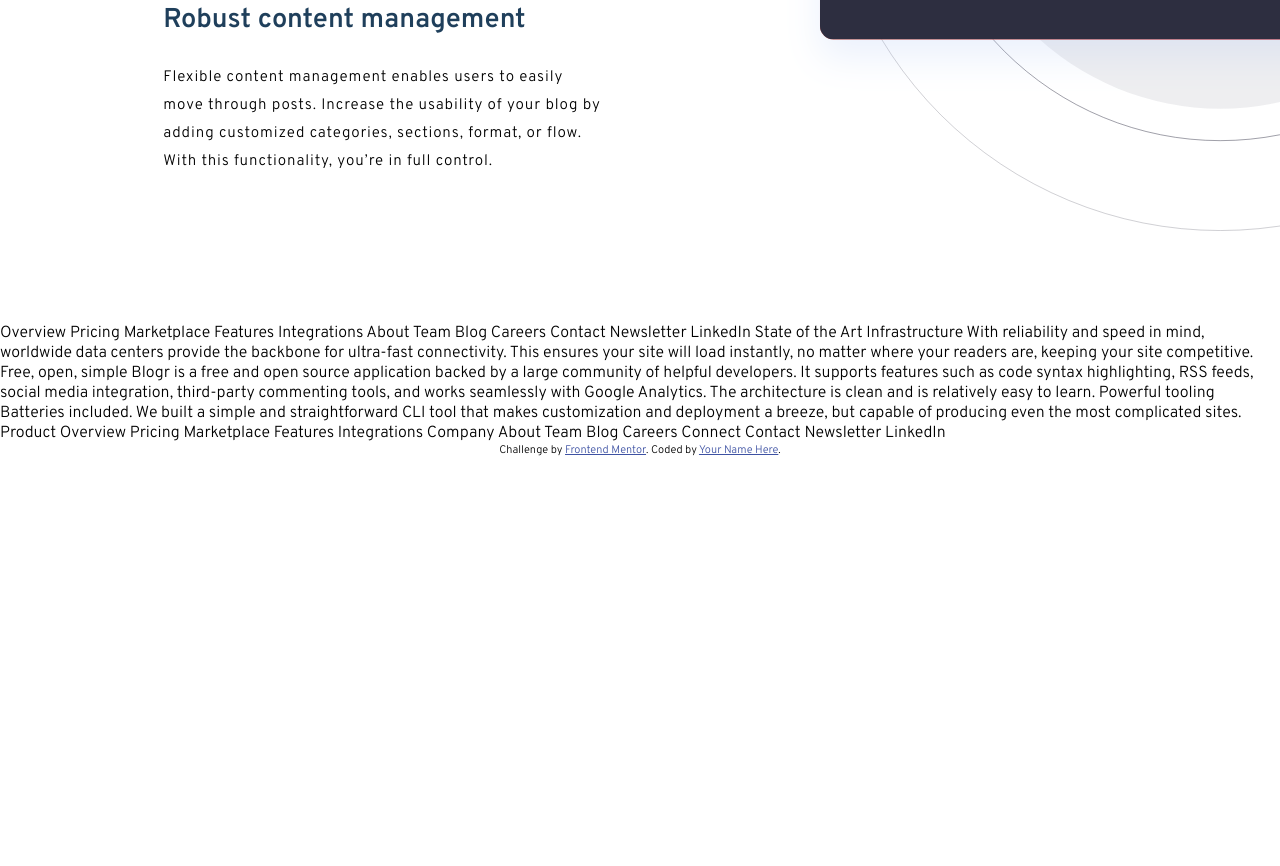
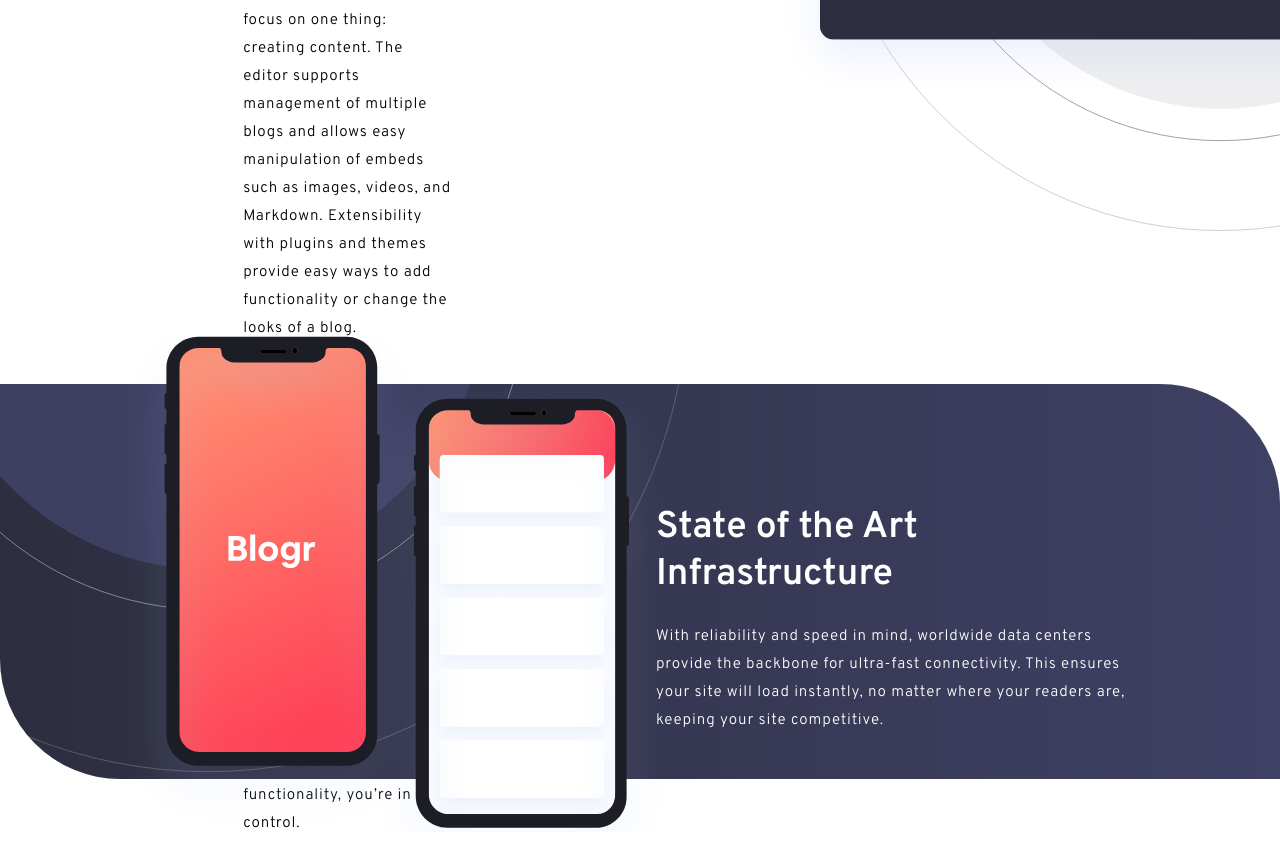
Before and after one commit to TimMartin13-Frontend-Mentor/blogr-landing-page, a website: page index.html in a window 1280 px wide. Shown: the part 1245-2111 px from the top of the page. Before the commit the page ends 1702 px from the top, so only its background shows below. Drawn offline with Linux system fonts and the light colour scheme; files whose address does not match are found by name.

Commit message:
Middle section desktop layout

```diff
--- a/index.html
+++ b/index.html
@@ -69,29 +69,38 @@
           by adding customized categories, sections, format, or flow. With this functionality, you’re in full control.</p>
       </article>
     </div>
-
-
-
+  </section>
+  <section class="infrastructure-container">
+    <div class="phones"></div>
+    <div class="blue-background">
+      <div class="infrastructure__text-container">
+        <article class="section__article">
+          <h2 class="infrastructure__heading white">State of the Art Infrastructure</h2>
+          <p class="section__paragraph white">With reliability and speed in mind, worldwide data centers provide the backbone for ultra-fast connectivity.
+            This ensures your site will load instantly, no matter where your readers are, keeping your site competitive.</p>
+        </article>
+      </div>
+    </div>
   </section>
 <!-- Product -->
-  Overview
+  <!-- Overview
   Pricing
   Marketplace
   Features
-  Integrations
+  Integrations -->
 
   <!-- Company -->
 
-  About
+  <!-- About
   Team
   Blog
-  Careers
+  Careers -->
 
   <!-- Connect -->
 
-  Contact
+  <!-- Contact
   Newsletter
-  LinkedIn
+  LinkedIn -->
 
 
 
@@ -101,11 +110,10 @@
 
 
 
-  State of the Art Infrastructure
-  With reliability and speed in mind, worldwide data centers provide the backbone for ultra-fast connectivity.
-  This ensures your site will load instantly, no matter where your readers are, keeping your site competitive.
 
-  Free, open, simple
+
+
+  <!-- Free, open, simple
   Blogr is a free and open source application backed by a large community of helpful developers. It supports
   features such as code syntax highlighting, RSS feeds, social media integration, third-party commenting tools,
   and works seamlessly with Google Analytics. The architecture is clean and is relatively easy to learn.
@@ -133,12 +141,12 @@
 
   Contact
   Newsletter
-  LinkedIn
+  LinkedIn -->
 
-  <div class="attribution">
+  <!-- <div class="attribution">
     Challenge by <a href="https://www.frontendmentor.io?ref=challenge" target="_blank">Frontend Mentor</a>.
     Coded by <a href="#">Your Name Here</a>.
-  </div>
+  </div> -->
   <script src="./js/main.js"></script>
 </body>
 </html>
--- a/sass/abstracts/_fonts.scss
+++ b/sass/abstracts/_fonts.scss
@@ -29,7 +29,8 @@
   font-size: 1.3rem;
 }
 
-.future__heading {
+.future__heading,
+.infrastructure__heading {
   font-size: 2.32rem;
   font-weight: 600;
 }
--- a/sass/components/__components-dir.scss
+++ b/sass/components/__components-dir.scss
@@ -1,4 +1,5 @@
 @forward "./button";
 @forward "./future";
 @forward "./hero";
+@forward "./infrastructure";
 @forward "./navbar";
--- a/sass/components/_future.scss
+++ b/sass/components/_future.scss
@@ -3,10 +3,10 @@
 
 .future-container {
   position: relative;
-  background: url("./../../images/illustration-editor-desktop.svg") no-repeat right;
+  background: url("./../images/illustration-editor-desktop.svg") no-repeat right;
   background-size: 65%;
   background-position: 49rem 4.7rem;
-  height: 60rem;
+  height: 60.8rem;
 }
 
 .future__heading {
--- /dev/null
+++ b/sass/components/_infrastructure.scss
@@ -0,0 +1,54 @@
+// Abstracts
+@use "./../abstracts/__abstracts-dir" as ab;
+
+.infrastructure-container {
+  position: relative;
+}
+
+.phones {
+  position: absolute;
+  background-image: url("./../images//illustration-phones.svg");
+  background-size: 100%;
+  background-position: 0rem -1.2rem;
+  width: 34rem;
+  height: 31rem;
+  overflow: visible;
+  margin-left: 7.8rem;
+  z-index: 1;
+}
+
+.blue-background {
+  position: absolute;
+  background: url("./../images/bg-pattern-circles.svg") no-repeat,
+              linear-gradient(to right, ab.$very-dark-gray-blue, ab.$very-dark-desaturated-blue);
+  background-size: 75%, 100%;
+  background-position: -17rem -36rem, 0rem 0rem;
+  width: 100%;
+  height: 24.7rem;
+  border-radius: 0 120px 0 120px;
+  margin-top: 3rem;
+}
+
+.infrastructure__text-container {
+  position: absolute;
+  right: 0;
+  width: 55%;
+  height: 24.7rem;
+}
+
+.section__article {
+  padding: 7.5rem 9.5rem 0 5rem;
+}
+
+.infrastructure__heading {
+  padding-bottom: 1.6rem;
+}
+
+.section__title {
+  padding-bottom: 1.7rem;
+  color: ab.$very-dark-blue;
+}
+
+.white {
+  color: ab.$white;
+}
```
Also changed, not shown: styles/style.css, 1 other file.
